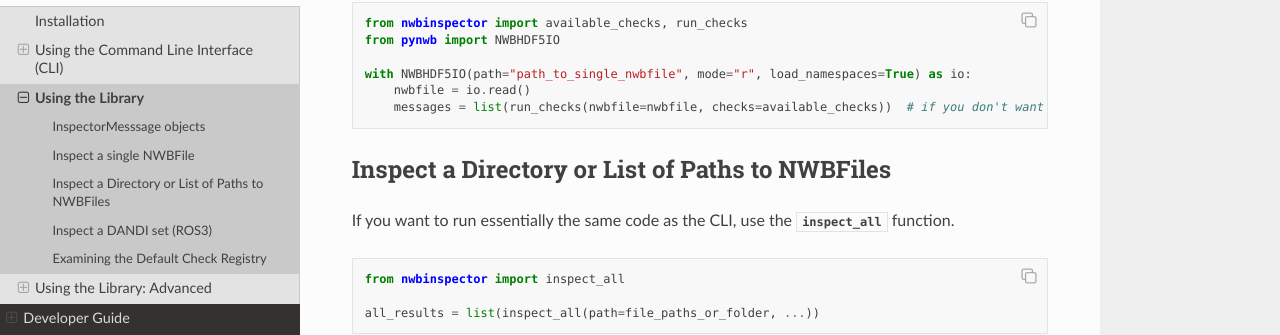
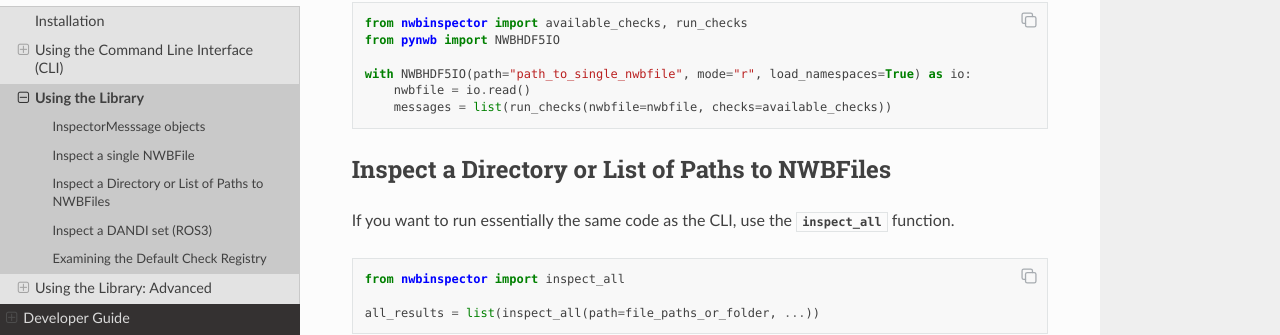
Before and after one commit to NeurodataWithoutBorders/nwbinspector, a Sphinx documentation site: the page built from docs/user_guide/using_the_library.rst, in a window 1280 px wide and 900 px high, scrolled down 625 px. Shown: the part 160-495 px from the top of the window. Built offline with Sphinx 7.4.7 and the Read the Docs theme 2.0.0, drawn with Linux system fonts in a browser that asks for light colours.

Commit message:
Update docs/user_guide/using_the_library.rst
Co-authored-by: Cody Baker <51133164+CodyCBakerPhD@users.noreply.github.com>

```diff
--- a/docs/user_guide/using_the_library.rst
+++ b/docs/user_guide/using_the_library.rst
@@ -41,7 +41,7 @@ If you have an ``NWBFile`` object in memory, you can run:
 
     with NWBHDF5IO(path="path_to_single_nwbfile", mode="r", load_namespaces=True) as io:
         nwbfile = io.read()
-        messages = list(run_checks(nwbfile=nwbfile, checks=available_checks))  # if you don't want to use it as a generator
+        messages = list(run_checks(nwbfile=nwbfile, checks=available_checks))
 
 
 Inspect a Directory or List of Paths to NWBFiles
```
